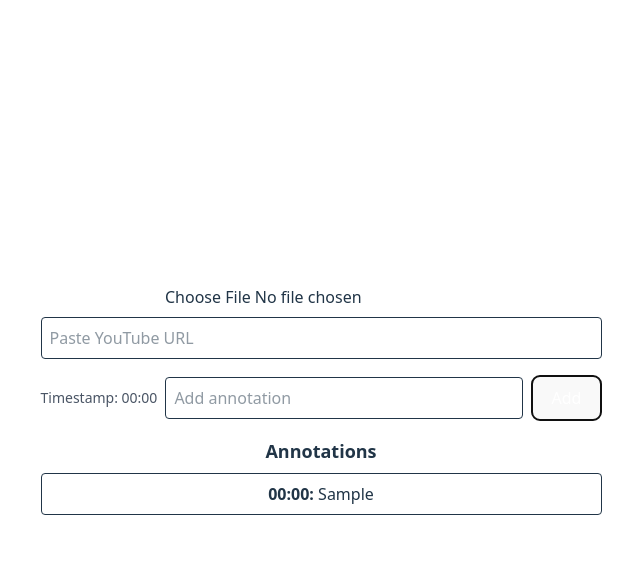
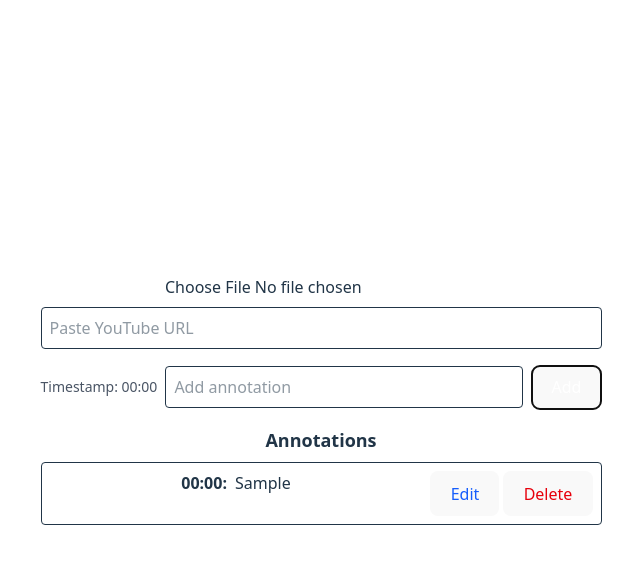
Before and after one commit to sheet848/video-annotation, a React (Vite) app: page / in a window 1280 px wide. Both pictures are taken after typing "Sample" into the empty fields and a click on the button "Add". Shown: the top 564 px of the page, without its empty margins (319-959 px from the left). Built offline with nearby package versions, Linux system fonts and the light colour scheme.

Commit message:
Update AnnotationList.jsx

```diff
--- a/src/components/AnnotationList.jsx
+++ b/src/components/AnnotationList.jsx
@@ -1,17 +1,71 @@
-import React from 'react'
+import React, { useState } from 'react'
 import { formatTime } from '../utils/formatTime'
 
-const AnnotationList = ({ annotations, onSeek }) => {
+const AnnotationList = ({ annotations, onSeek, onEdit, onDelete }) => {
+    const [editingId, setEditingId] = useState(null);
+    const [editText, setEditText] = useState('');
+
+    const startEdit = (id, currentText) => {
+        setEditingId(id);
+        setEditText(currentText);
+    };
+
+    const handleSave = (id) => {
+        if (editText.trim()) {
+            onEdit(id, editText.trim());
+            setEditingId(null);
+            setEditText('');
+        }
+    };
+
     return (
         <div className="space-y-2">
             <h2 className="text-lg font-semibold mb-2">Annotations</h2>
             {annotations.sort((a, b) => a.timestamp - b.timestamp).map((ann) => (
                 <div
                     key={ann.id}
-              className="p-2 border rounded cursor-pointer hover:bg-gray-100"
-              onClick={() => onSeek(ann.timestamp)}
+                    className="p-2 border rounded hover:bg-gray-50"
                 >
-              <strong>{formatTime(ann.timestamp)}:</strong> {ann.text}
+                    <div className="flex justify-between items-start space-x-2">
+                        <div className="flex-1 cursor-pointer" onClick={() => onSeek(ann.timestamp)}>
+                            <strong>{formatTime(ann.timestamp)}:</strong>
+                            {editingId === ann.id ? (
+                                <input
+                                    type="text"
+                                    value={editText}
+                                    onChange={(e) => setEditText(e.target.value)}
+                                    className="ml-2 border rounded p-1 w-full"
+                                />
+                            ) : (
+                                <span className="ml-2">{ann.text}</span>
+                            )}
+                        </div>
+                        <div className="flex space-x-1">
+                            {editingId === ann.id ? (
+                                <>
+                                    <button
+                                        className="text-green-600 px-2"
+                                        onClick={() => handleSave(ann.id)}
+                                    >Save</button>
+                                    <button
+                                        className="text-gray-500 px-2"
+                                        onClick={() => setEditingId(null)}
+                                    >Cancel</button>
+                                </>
+                            ) : (
+                                <>
+                                    <button
+                                        className="text-blue-600 px-2"
+                                        onClick={() => startEdit(ann.id, ann.text)}
+                                    >Edit</button>
+                                    <button
+                                        className="text-red-600 px-2"
+                                        onClick={() => onDelete(ann.id)}
+                                    >Delete</button>
+                                </>
+                            )}
+                        </div>
+                    </div>
                 </div>
             ))}
         </div>
```
Lines whose indentation alone changed are shown as unchanged.
